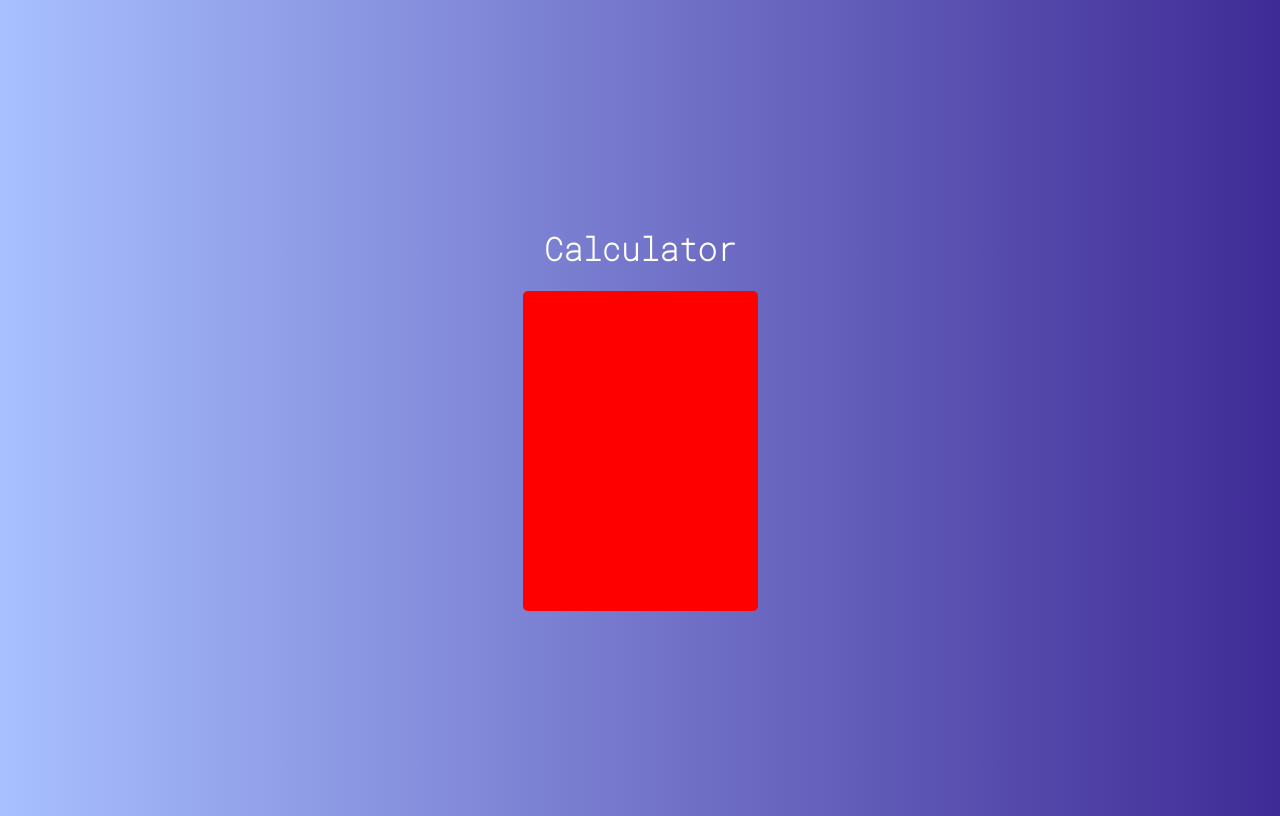
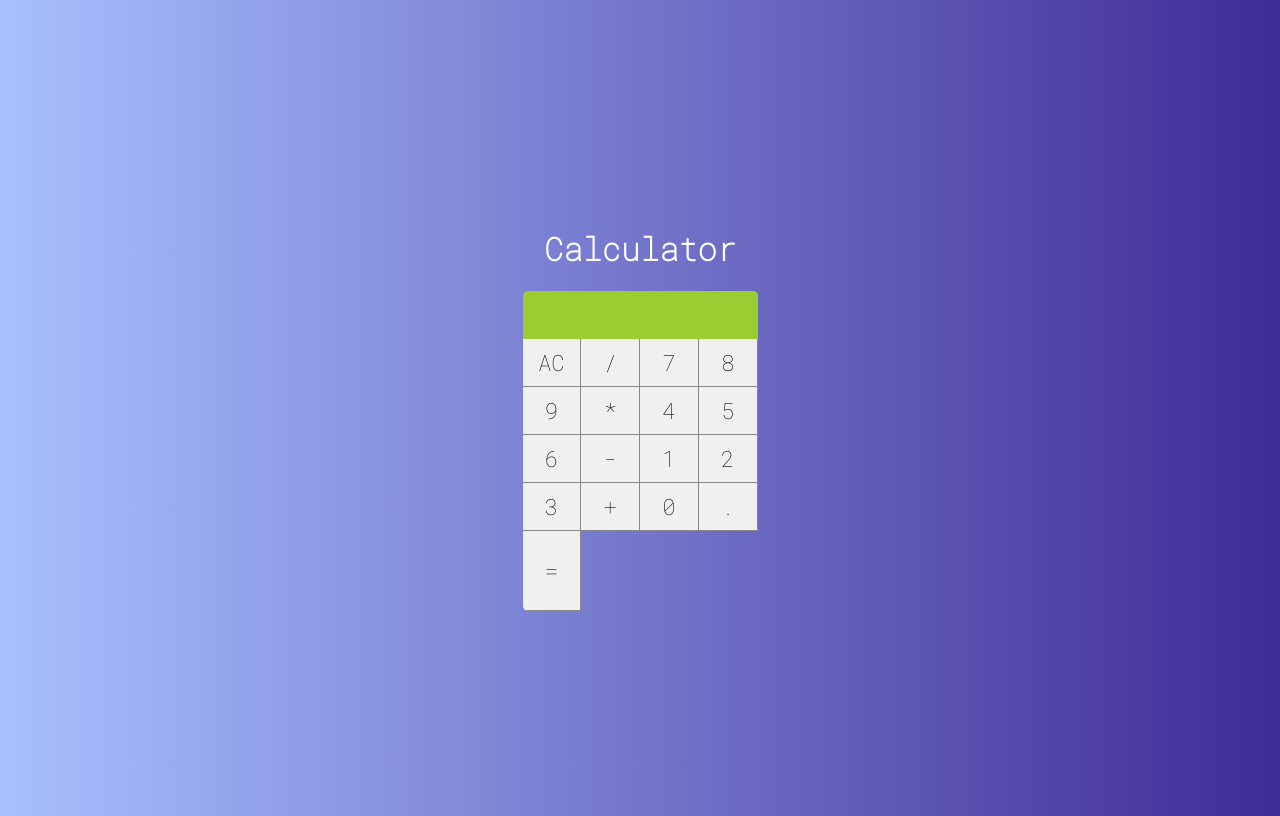
Before and after one commit to ThallesRyan/React, a React (Create React App) app in the folder curso-react/calculadora/: page / in a window 1280 px wide. Built offline with nearby package versions, Linux system fonts and the light colour scheme.

Commit message:
Botões Calculadora

```diff
--- a/curso-react/calculadora/src/components/Button.css
+++ b/curso-react/calculadora/src/components/Button.css
@@ -0,0 +1,15 @@
+/* pseudo class que permite definir variáveis no CSS */
+:root{
+    --bg--button: #f0f0f0;
+    --border-button: solid 1px #888;
+}
+
+.button{
+    font-size: 1.4em;
+    /*Para referenciar uma variável em css usa-se var(nome da variável)*/
+    background-color: var(--bg--button);
+    border: none;
+    border-right: var(--border-button);
+    border-bottom: var(--border-button);
+    outline: none;
+}
--- a/curso-react/calculadora/src/components/Button.jsx
+++ b/curso-react/calculadora/src/components/Button.jsx
@@ -0,0 +1,8 @@
+import React from "react"
+import './Button.css'
+
+export default (props) => {
+    return(
+        <button className="button">{props.label}</button>
+    )
+}
--- /dev/null
+++ b/curso-react/calculadora/src/components/Display.css
@@ -0,0 +1,23 @@
+.display{
+    background-color: yellowgreen;
+    outline: none;
+    border: none;
+    text-align: right;
+    color:white;
+
+    font-size: 2.0em;
+    grid-column-end:span 4;
+
+}
+
+/*Remove as setas de aumentar e diminuir do input tipo number*/ /* Chrome, Safari, Edge, Opera */
+.display ::-webkit-outer-spin-button,
+.display::-webkit-inner-spin-button{
+    -webkit-appearance: none;
+    margin: 0;
+}
+
+/* Para remover as setas no Firefox */
+input[type=number] {
+    -moz-appearance: textfield;
+  }
--- /dev/null
+++ b/curso-react/calculadora/src/components/Display.jsx
@@ -0,0 +1,10 @@
+import React from "react"
+import './Display.css'
+
+export default (props) => {
+    return(
+        <input className="display" type={props.tipo} disabled={props.disabled}>
+
+        </input>
+    )
+}
--- a/curso-react/calculadora/src/main/Calculator.css
+++ b/curso-react/calculadora/src/main/Calculator.css
@@ -3,5 +3,9 @@
     width: 235px;
     border-radius: 5px;
     overflow: hidden;
-    background-color: red;
+
+
+    display: grid;
+    grid-template-columns: repeat(4,25%);
+    grid-template-rows: 48px 48px 48px 48px 48px;
 }
--- a/curso-react/calculadora/src/main/Calculator.jsx
+++ b/curso-react/calculadora/src/main/Calculator.jsx
@@ -1,11 +1,32 @@
 import React, { Component} from 'react'
+
 import './Calculator.css'
+import Button from '../components/Button'
+import Display from '../components/Display'
 
 // componente de classe, pois irá usar estado...
 export default class Calculator extends Component{
     render(){
         return(
             <div className='calculator'>
+                <Display tipo="number"  disabled="true"/>
+                <Button label='AC'></Button>
+                <Button label="/"></Button>
+                <Button label="7"></Button>
+                <Button label="8"></Button>
+                <Button label="9"></Button>
+                <Button label="*"></Button>
+                <Button label="4"></Button>
+                <Button label="5"></Button>
+                <Button label="6"></Button>
+                <Button label="-"></Button>
+                <Button label="1"></Button>
+                <Button label="2"></Button>
+                <Button label="3"></Button>
+                <Button label="+"></Button>
+                <Button label="0"></Button>
+                <Button label="."></Button>
+                <Button label="="></Button>
 
             </div>
         )
```
